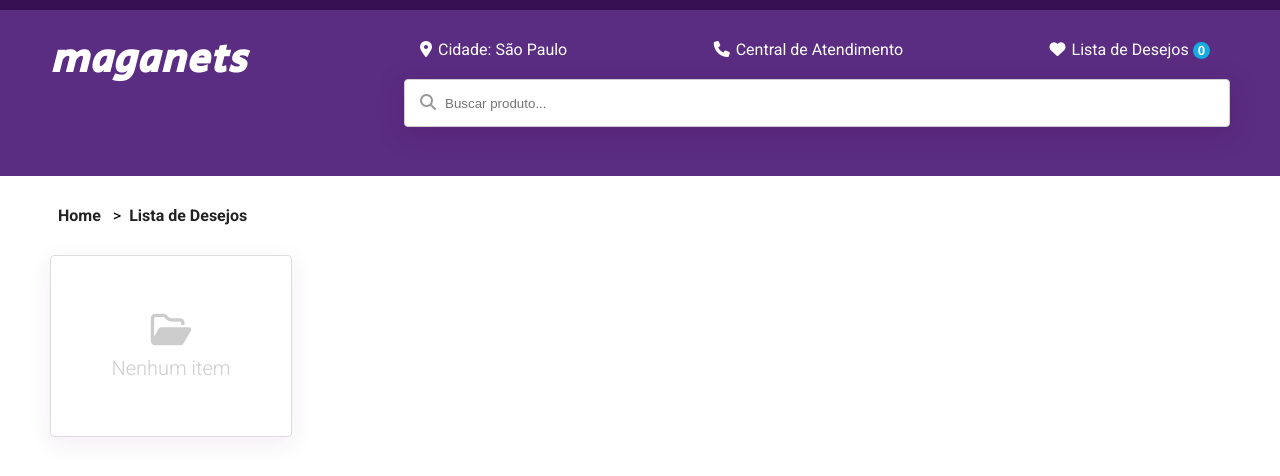
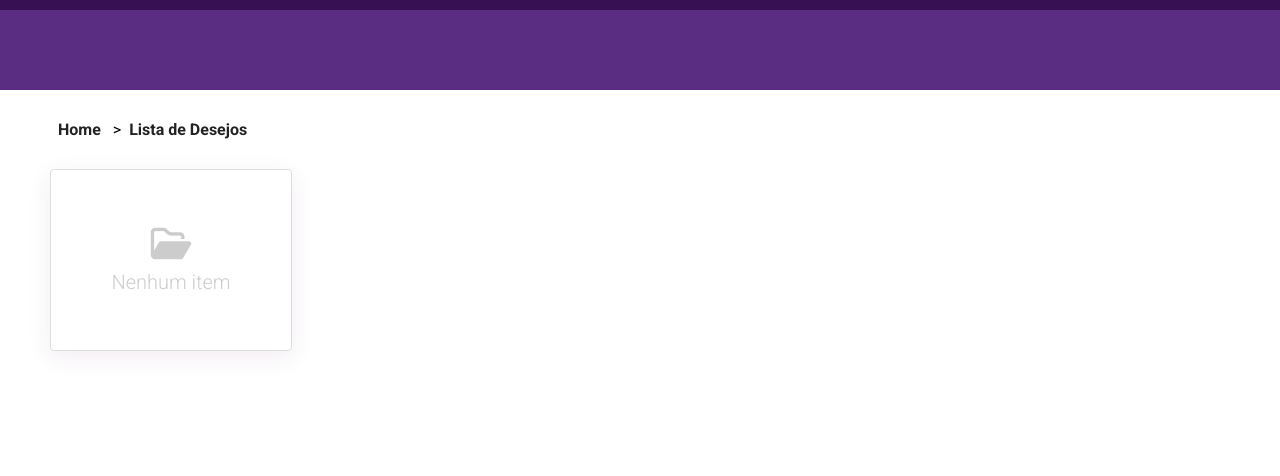
Before and after one commit to lucasvribeiro/maganets, a React (Create React App) app: page /wish-list in a window 1280 px wide. Shown: the top 476 px of the page. Built offline with nearby package versions, Linux system fonts and the light colour scheme.

Commit message:
Refactor Header Component

```diff
--- a/src/components/Header/Header.jsx
+++ b/src/components/Header/Header.jsx
@@ -1,10 +1,5 @@
 import styled from "styled-components";
 import PropTypes from "prop-types";
-import { Link } from "react-router-dom";
-import { connect } from "react-redux";
-
-import Badge from "../Badge/Badge";
-import SearchBox from "../SearchBox/SearchBox";
 
 const StyledHeader = styled.div`
   height: fit-content;
@@ -105,41 +100,15 @@ const StyledHeader = styled.div`
   }
 `;
 
-const Header = ({ wishList }) => {
+const Header = ({ logo, links, searchBox }) => {
   return (
-    <StyledHeader>
-      <div className="left-container">
-        <Link to="/">
-          <h1 className="logo">maganets</h1>
-        </Link>
-      </div>
+    <StyledHeader data-testid="header">
+      <div className="left-container">{logo}</div>
       <div className="right-container">
         <div className="links-container">
-          <Link to="/location">
-            <span className="link">
-              <i className="fas fa-map-marker-alt" />
-              <span className="link-prefix">Cidade:</span> São Paulo
-            </span>
-          </Link>
-
-          <Link to="/support">
-            <span className="link">
-              <i className="fas fa-phone" />
-              <span className="link-prefix">Central de </span>Atendimento
-            </span>
-          </Link>
-
-          <Link to="/wish-list">
-            <span className="link">
-              <i className="fas fa-heart" />
-              <span className="link-prefix">Lista de </span>Desejos
-              <Badge>{wishList.length}</Badge>
-            </span>
-          </Link>
+          {links && links.map((link, index) => <span key={index}>{link}</span>)}
         </div>
-        <div className="search-container">
-          <SearchBox />
-        </div>
+        <div className="search-container">{searchBox}</div>
       </div>
     </StyledHeader>
   );
@@ -147,12 +116,11 @@ const Header = ({ wishList }) => {
 
 Header.propTypes = {
   wishList: PropTypes.array.isRequired,
+  logo: PropTypes.any,
+  links: PropTypes.any,
+  searchBox: PropTypes.any,
 };
 
 Header.defaultProps = {};
 
-const mapStateToProps = (store) => ({
-  wishList: store.wishListState.wishList,
-});
-
-export default connect(mapStateToProps)(Header);
+export default Header;
```
Also changed, not shown: 1 other file (tests, documents, lock files or other folders).
